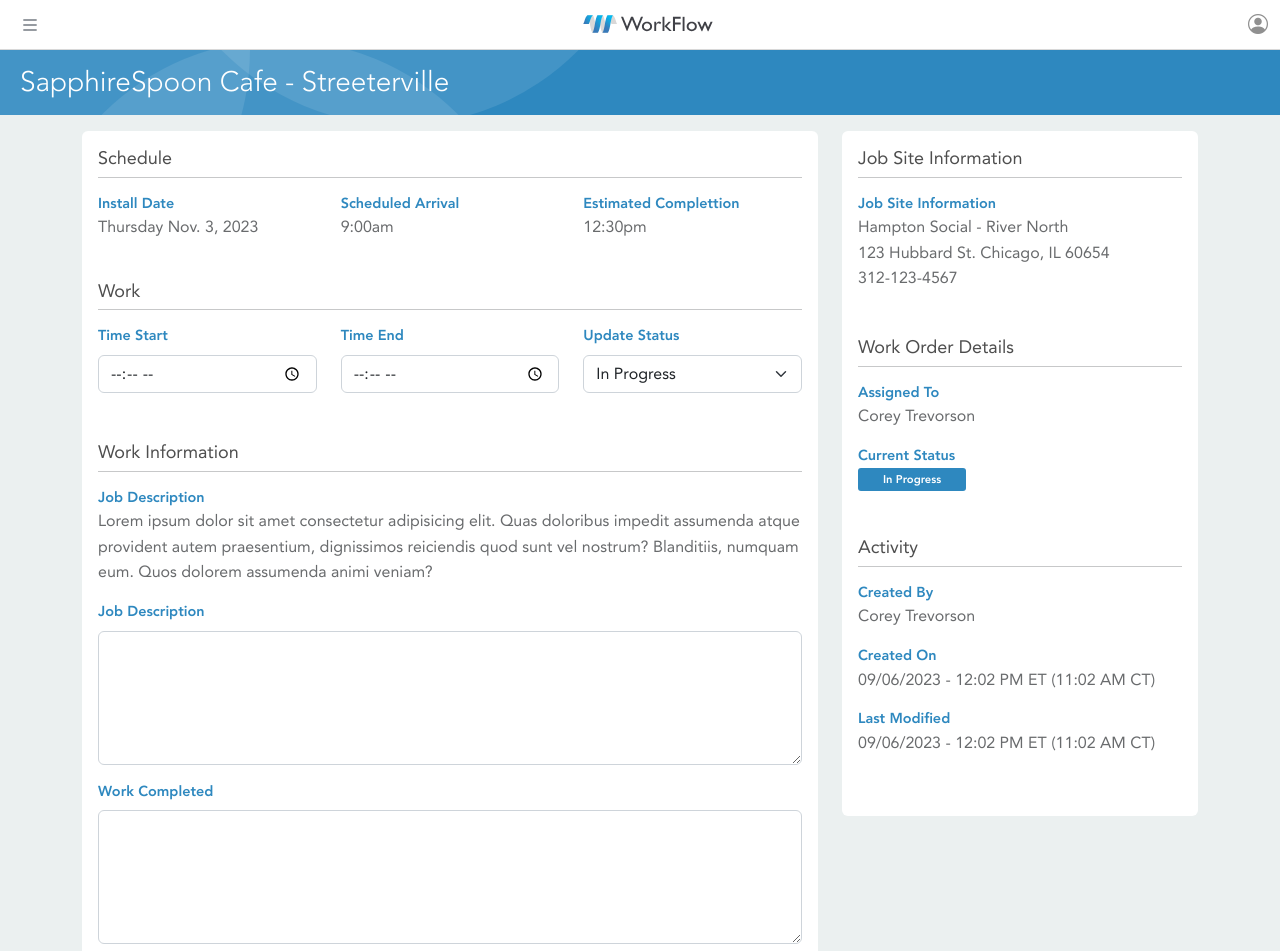
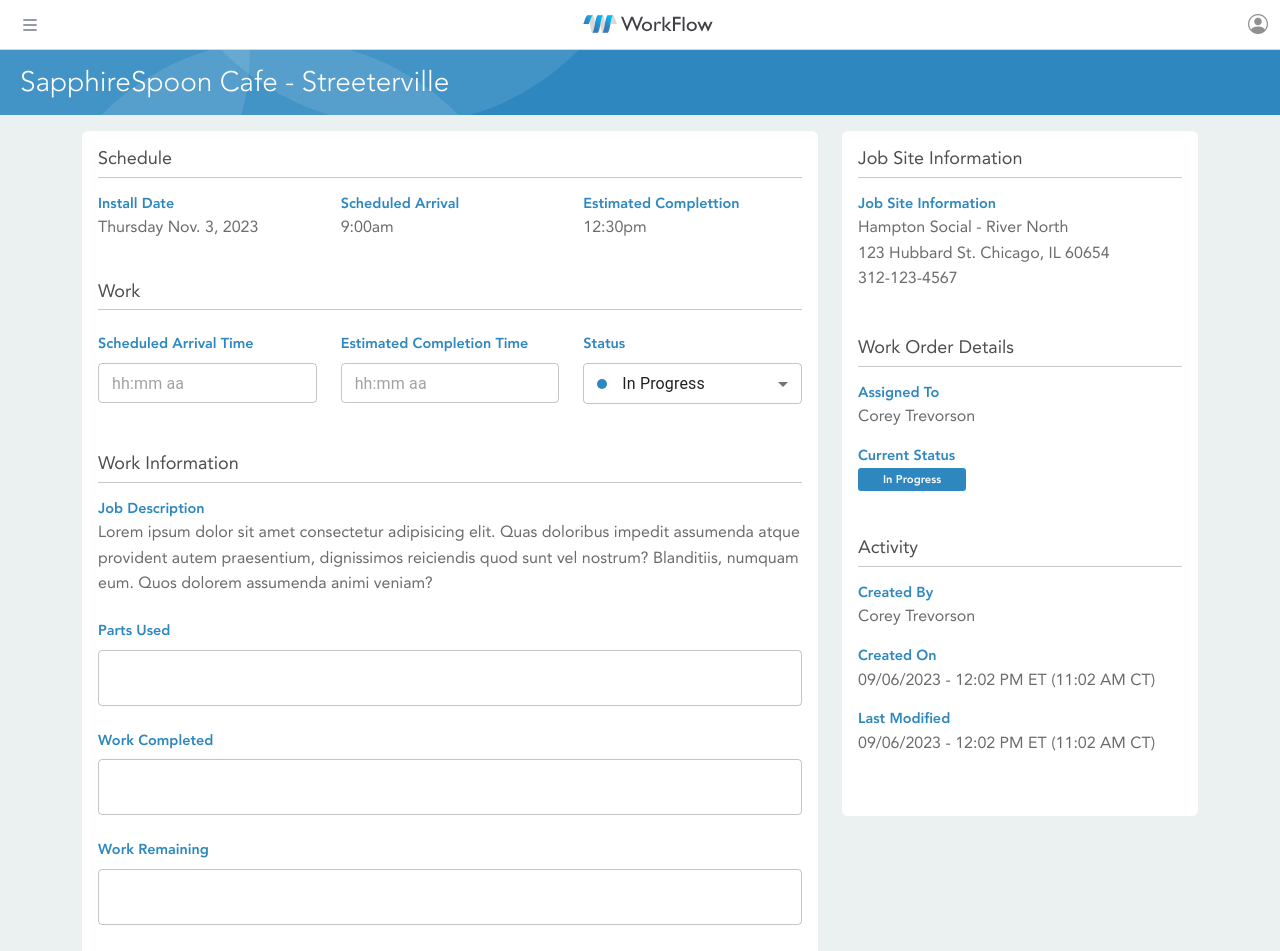
Before and after one commit to shawnpatoka/workflow-frontend-v1, a React (Vite) app: page /work-order/view/LOC-1 in a window 1280 px wide. Shown: the top 951 px of the page. Built offline with nearby package versions, Linux system fonts and the light colour scheme.

Commit message:
added mui fields to WO detail template

```diff
--- a/src/layout/TopNavBar.jsx
+++ b/src/layout/TopNavBar.jsx
@@ -1,7 +1,10 @@
 import { Link } from "react-router-dom"
 import Logo from "../assets/Logo"
+import { useAuth } from "../context/AuthContext"
+
 
 function TopNavBar() {
+  const { user, logout } = useAuth()
 
 
   return (
@@ -17,9 +20,9 @@
       <div data-bs-toggle="dropdown" aria-expanded="false" className="profile-icon"><i className="bi bi-person-circle"></i></div>
       <ul className="dropdown-menu">
         <li>
-          <h6 className="dropdown-header">test@test.com</h6>
+          <h6 className="dropdown-header">{user?.emailAddress}</h6>
         </li>
-        <li><a className="dropdown-item" href="#">Sign Out</a></li>
+        <li><a className="dropdown-item" onClick={logout}>Sign Out</a></li>
       </ul>
 
     </nav>
--- a/src/pages/WorkOrderDetail.jsx
+++ b/src/pages/WorkOrderDetail.jsx
@@ -1,10 +1,20 @@
 import { useParams } from "react-router-dom"
+import { useState } from "react"
 import PageTitle from '../components/PageTitle'
 import Card from '../components/Card'
 import StatusIndicator from "../components/StatusIndicator";
+import FormControl from '@mui/material/FormControl';
+import { AdapterDayjs } from '@mui/x-date-pickers/AdapterDayjs';
+import { LocalizationProvider } from '@mui/x-date-pickers/LocalizationProvider';
+import { TimePicker } from '@mui/x-date-pickers/TimePicker';
+import MenuItem from '@mui/material/MenuItem';
+import Select from '@mui/material/Select';
+import TextField from '@mui/material/TextField';
+
 
 function WorkOrderDetail() {
   const { slug } = useParams();
+  const [newStatus, setNewStatus] = useState('in_progress')
   return (
     <>
       <PageTitle title="SapphireSpoon Cafe - Streeterville" />
@@ -34,21 +44,35 @@
                   <hr />
                 </div>
                 <div className="col-md-4">
-                  <label htmlFor="workTimeStart">Time Start</label>
-                  <input type="time" className="form-control mt-2" id="workTimeStart" />
+                  <FormControl fullWidth sx={{ mt: 1 }}>
+                    <label>Scheduled Arrival Time</label>
+                    <LocalizationProvider dateAdapter={AdapterDayjs}>
+                      <TimePicker sx={{ width: '100%' }} slotProps={{ textField: { size: 'small' } }} />
+                    </LocalizationProvider>
+                  </FormControl>
                 </div>
                 <div className="col-md-4 mt-3 mt-md-0">
-                  <label htmlFor="workTimeEnd">Time End</label>
-                  <input type="time" className="form-control mt-2" id="workTimeEnd" />
+                  <FormControl fullWidth sx={{ mt: 1 }}>
+                    <label>Estimated Completion Time</label>
+                    <LocalizationProvider dateAdapter={AdapterDayjs}>
+                      <TimePicker sx={{ width: '100%' }} slotProps={{ textField: { size: 'small' } }} />
+                    </LocalizationProvider>
+                  </FormControl>
                 </div>
                 <div className="col-md-4 mt-3 mt-md-0">
-                  <label htmlFor="updateStatus">Update Status</label>
-                  <select className="form-select mt-2" defaultValue={2}>
-                    <option value="1">Open</option>
-                    <option value="2">In Progress</option>
-                    <option value="3">Ready For Review</option>
-                    <option value="4">Review Complete</option>
-                  </select>
+                  <FormControl fullWidth sx={{ mt: 1 }} size="small">
+                    <label>Status</label>
+                    <Select
+                      labelId="demo-simple-select-label"
+                      id="demo-simple-select"
+                      value={newStatus}
+                      onChange={(e) => setNewStatus(e.target.value)}
+                    >
+                      <MenuItem value="open"><div style={{ display: 'inline-block', marginBottom: '1px' }}><StatusIndicator type="dot" status="open" /></div>Open</MenuItem>
+                      <MenuItem value="in_progress"><div style={{ display: 'inline-block', marginBottom: '1px' }}><StatusIndicator type="dot" status="in_progress" /></div>In Progress</MenuItem>
+                      <MenuItem value="ready_for_review"><div style={{ display: 'inline-block', marginBottom: '1px' }}><StatusIndicator type="dot" status="ready_for_review" /></div>Ready for Review</MenuItem>
+                    </Select>
+                  </FormControl>
                 </div>
               </div>
               <div className="row mt-5">
@@ -59,15 +83,30 @@
                 <div className="col-md-12">
                   <label>Job Description</label>
                   <p>Lorem ipsum dolor sit amet consectetur adipisicing elit. Quas doloribus impedit assumenda atque provident autem praesentium, dignissimos reiciendis quod sunt vel nostrum? Blanditiis, numquam eum. Quos dolorem assumenda animi veniam?</p>
-                  <label>Job Description</label>
-                  <textarea className="form-control mt-2" rows="5">
-                  </textarea>
-                  <label className="mt-3">Work Completed</label>
-                  <textarea className="form-control mt-2" rows="5">
-                  </textarea>
-                  <label className="mt-3">Work Remaining</label>
-                  <textarea className="form-control mt-2" rows="5">
-                  </textarea>
+                  <FormControl sx={{ mt: 1, width: '100%' }} size="small">
+                    <label>Parts Used</label>
+                    <TextField
+                      id="outlined-multiline-flexible"
+                      multiline
+                      maxRows={15}
+                    />
+                  </FormControl>
+                  <FormControl sx={{ mt: 3, width: '100%' }} size="small">
+                    <label>Work Completed</label>
+                    <TextField
+                      id="outlined-multiline-flexible"
+                      multiline
+                      maxRows={15}
+                    />
+                  </FormControl>
+                  <FormControl sx={{ mt: 3, width: '100%' }} size="small">
+                    <label>Work Remaining</label>
+                    <TextField
+                      id="outlined-multiline-flexible"
+                      multiline
+                      maxRows={15}
+                    />
+                  </FormControl>
                 </div>
               </div>
               <div className="row mt-4">
@@ -105,7 +144,7 @@
                   <label>Assigned To</label>
                   <p>Corey Trevorson</p>
                   <label>Current Status</label>
-                  <StatusIndicator type="rectangle" status="in_progress" />
+                  <StatusIndicator type="rectangle" status={newStatus} />
                 </div>
                 <div className="info-group">
                   <h2>Activity</h2>
--- a/src/pages/admin/AdminHome.jsx
+++ b/src/pages/admin/AdminHome.jsx
@@ -15,7 +15,7 @@
     <>
       <PageTitle title="Dashboard" />
 
-      <div className="container">
+      <div className="container mb-4">
 
         <div className="row mt-3">
           <div className="col-12 col-md-7 d-flex">
--- a/src/pages/admin/WorkOrderCreate.jsx
+++ b/src/pages/admin/WorkOrderCreate.jsx
@@ -27,15 +27,15 @@
   ];
 
   const jobSites = [
-    { id: 1, clientId: 1, name: 'Chicago - River North' },
-    { id: 2, clientId: 1, name: 'Chicago - Streeterville' },
-    { id: 3, clientId: 1, name: 'Chicago - Lincoln Park' },
-    { id: 4, clientId: 2, name: 'Fort Myers - North' },
-    { id: 5, clientId: 2, name: 'Fort Myers - South' },
-    { id: 6, clientId: 2, name: 'Bonita Springs' },
-    { id: 7, clientId: 3, name: 'Bonita Springs' },
-    { id: 8, clientId: 3, name: 'Naples' },
-    { id: 9, clientId: 3, name: 'Miami - North' },
+    { id: 1, clientId: 1, name: '(Coastal Bites) Chicago - River North' },
+    { id: 2, clientId: 1, name: '(Coastal Bites) Chicago - Streeterville' },
+    { id: 3, clientId: 1, name: '(Coastal Bites) Chicago - Lincoln Park' },
+    { id: 4, clientId: 2, name: '(Fusion Flavors) Fort Myers - North' },
+    { id: 5, clientId: 2, name: '(Fusion Flavors) Fort Myers - South' },
+    { id: 6, clientId: 2, name: '(Fusion Flavors) Bonita Springs' },
+    { id: 7, clientId: 3, name: '(Savory Haven) Bonita Springs' },
+    { id: 8, clientId: 3, name: '(Savory Haven) Naples' },
+    { id: 9, clientId: 3, name: '(Savory Haven) Miami - North' },
   ];
 
   // State to manage selected client and job sites
@@ -43,10 +43,8 @@
   const [selectedJobSite, setSelectedJobSite] = useState("")
   const [filteredJobSites, setFilteredJobSites] = useState([])
   const [personName, setPersonName] = useState([])
-  const [age, setAge] = useState('')
 
 
-  // Function to handle client selection
   const handleClientChange = (clientId) => {
     setSelectedJobSite("")
     setSelectedClient(clientId);
@@ -59,12 +57,9 @@
       target: { value },
     } = event;
     setPersonName(
-      // On autofill we get a stringified value.
       typeof value === 'string' ? value.split(',') : value,
     );
   };
-
-
 
   const ITEM_HEIGHT = 48;
   const ITEM_PADDING_TOP = 8;
```
